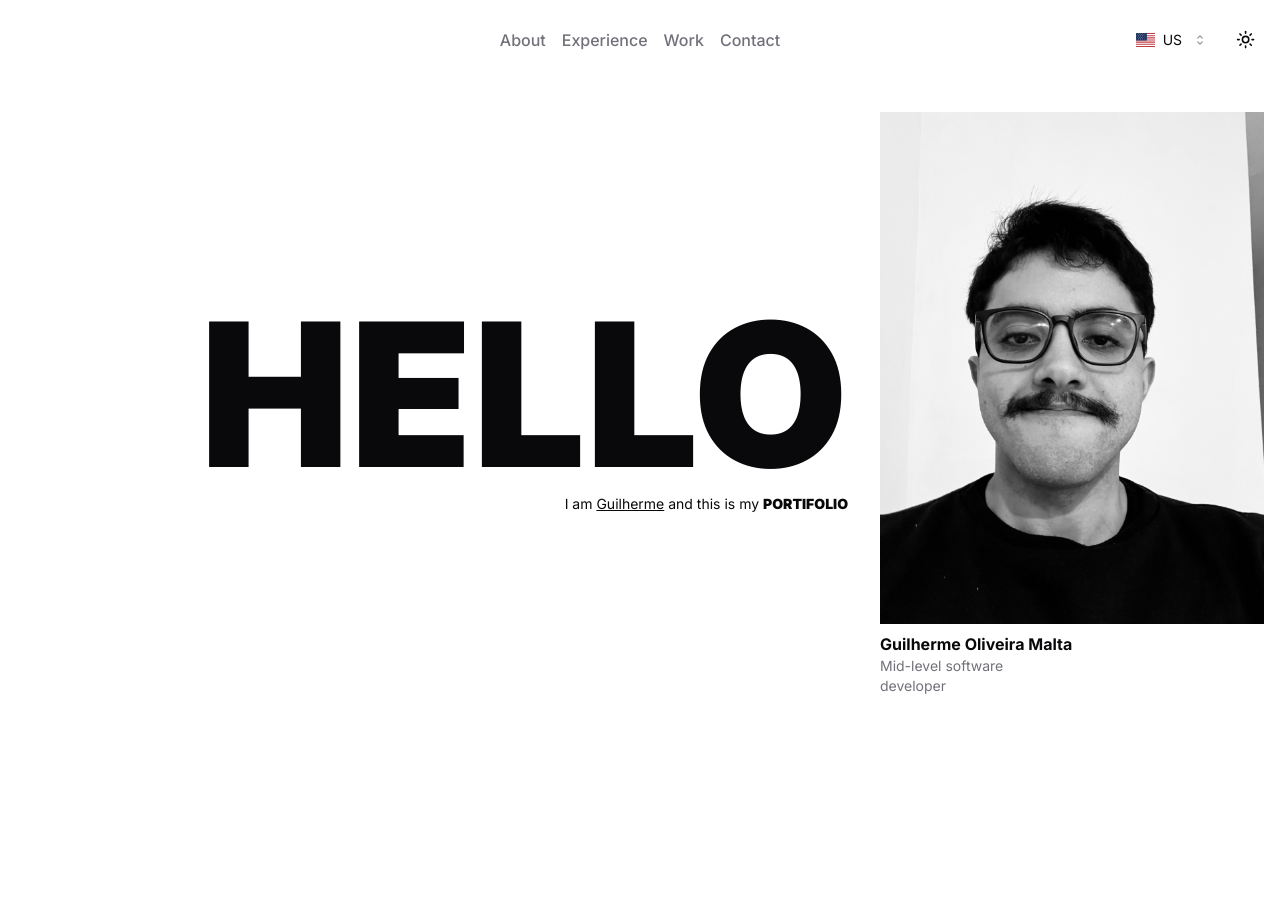
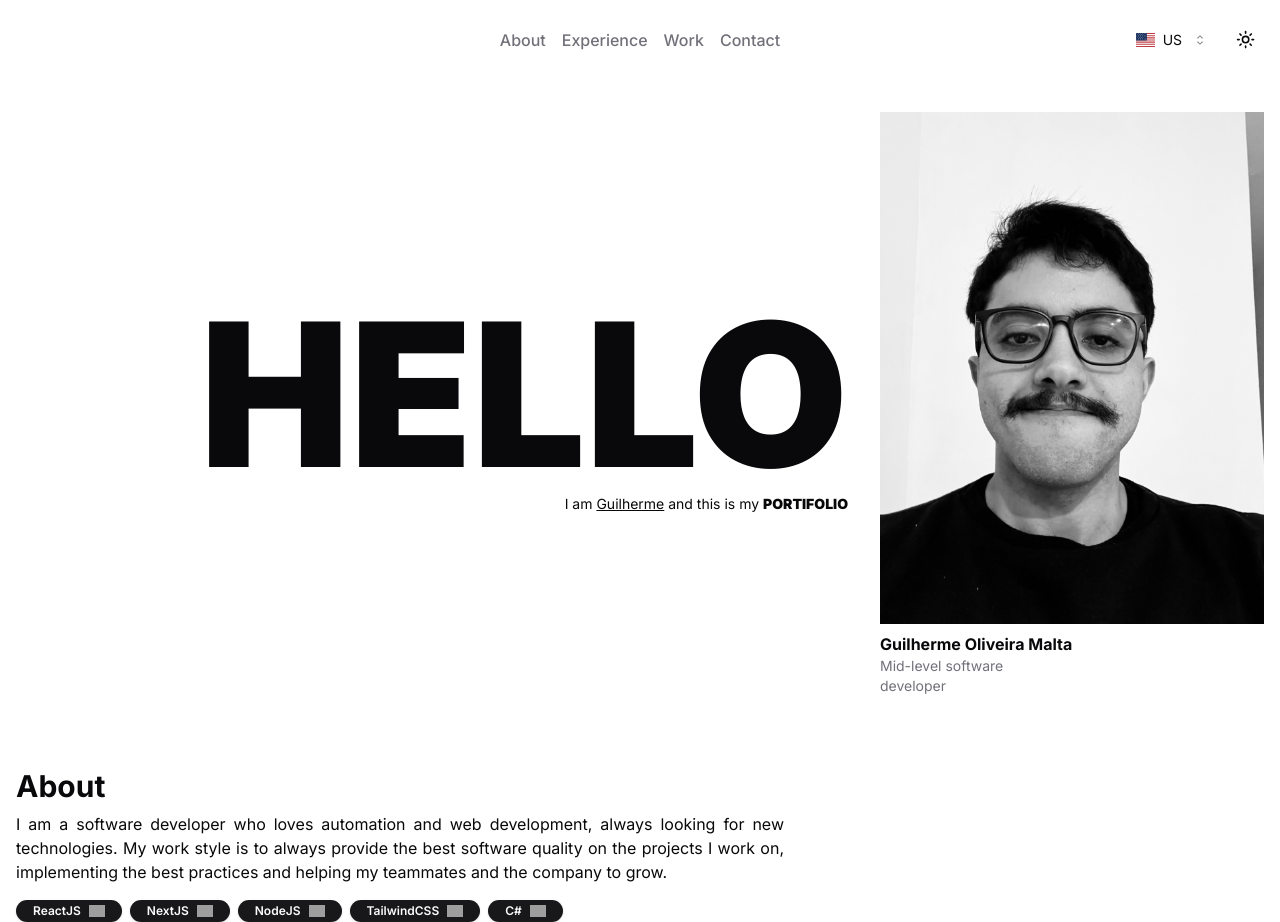
Before and after one commit to GuilhermeOM/portfolio, a React (Vite) app: page / in a window 1280 px wide. Before the commit the page ends 800 px from the top, so only its background shows below. Built offline with nearby package versions, Linux system fonts and the light colour scheme; grey boxes are pictures that could not be loaded.

Commit message:
add: about section and background blur on header

```diff
--- a/package.json
+++ b/package.json
@@ -4,7 +4,7 @@
   "version": "0.0.0",
   "type": "module",
   "scripts": {
-    "dev": "vite --host",
+    "dev": "vite",
     "build": "tsc && vite build",
     "lint": "eslint . --ext ts,tsx --report-unused-disable-directives --max-warnings 0",
     "preview": "vite preview",
@@ -27,6 +27,7 @@
     "lucide-react": "^0.383.0",
     "react": "^18.2.0",
     "react-dom": "^18.2.0",
+    "react-router-dom": "^6.23.1",
     "tailwind-merge": "^2.3.0",
     "tailwindcss-animate": "^1.0.7"
   },
--- a/src/app.tsx
+++ b/src/app.tsx
@@ -1,42 +1,12 @@
-import me from '@/assets/IMG_1522.jpg'
+import { RouterProvider } from 'react-router-dom'
 
-import Container from './components/container'
-import Header from './components/header/header'
 import { ThemeProvider } from './components/theme/theme-provider'
+import { router } from './routes'
 
 export default function App() {
   return (
     <ThemeProvider>
-      <Header />
-
-      <Container>
-        <main className="pt-8">
-          <section className="relative flex w-full flex-col items-center gap-8 sm:flex-row sm:justify-end">
-            <div className="flex flex-col gap-2 delay-150">
-              <div className="sm:text-right">
-                <h1 className="text-8xl font-black transition-all lg:text-[160px] xl:text-[200px]">HELLO</h1>
-                <p className="text-sm">
-                  I am{' '}
-                  <span>
-                    <a className="cursor-pointer underline" href="#about">
-                      Guilherme
-                    </a>
-                  </span>{' '}
-                  and this is my <span className="font-black">PORTIFOLIO</span>
-                </p>
-              </div>
-            </div>
-
-            <div>
-              <img src={me} alt="me" width={500} className="mb-2 w-80 sm:w-96" />
-              <div>
-                <h5 className="font-bold">Guilherme Oliveira Malta</h5>
-                <p className="w-40 text-sm text-muted-foreground">Mid-level software developer</p>
-              </div>
-            </div>
-          </section>
-        </main>
-      </Container>
+      <RouterProvider router={router} />
     </ThemeProvider>
   )
 }
--- a/src/components/header/header.tsx
+++ b/src/components/header/header.tsx
@@ -6,7 +6,7 @@ import LanguageSelect from './language-select'
 
 export default function Header() {
   return (
-    <header className="flex h-20 items-center p-4">
+    <header className="fixed z-10 flex h-20 w-full items-center bg-background/50 p-4 backdrop-blur-sm">
       <Container>
         <section className="mx-auto hidden h-full w-fit items-center justify-center sm:flex">
           <ul className="flex gap-4 font-medium text-[hsl(var(--muted-foreground))] [&_a]:cursor-pointer">
--- /dev/null
+++ b/src/components/ui/badge.tsx
@@ -0,0 +1,29 @@
+import { cva, type VariantProps } from 'class-variance-authority'
+import * as React from 'react'
+
+import { cn } from '@/lib/utils'
+
+const badgeVariants = cva(
+  'inline-flex items-center rounded-md border px-2.5 py-0.5 text-xs font-semibold transition-colors focus:outline-none focus:ring-2 focus:ring-ring focus:ring-offset-2',
+  {
+    variants: {
+      variant: {
+        default: 'border-transparent bg-primary text-primary-foreground shadow hover:bg-primary/80',
+        secondary: 'border-transparent bg-secondary text-secondary-foreground hover:bg-secondary/80',
+        destructive: 'border-transparent bg-destructive text-destructive-foreground shadow hover:bg-destructive/80',
+        outline: 'text-foreground',
+      },
+    },
+    defaultVariants: {
+      variant: 'default',
+    },
+  }
+)
+
+export interface BadgeProps extends React.HTMLAttributes<HTMLDivElement>, VariantProps<typeof badgeVariants> {}
+
+function Badge({ className, variant, ...props }: BadgeProps) {
+  return <div className={cn(badgeVariants({ variant }), className)} {...props} />
+}
+
+export { Badge }
--- /dev/null
+++ b/src/pages/_layouts/app.tsx
@@ -0,0 +1,18 @@
+import { Outlet } from 'react-router-dom'
+
+import Container from '@/components/container'
+import Header from '@/components/header/header'
+
+export default function AppLayout() {
+  return (
+    <div>
+      <Header />
+
+      <main className="pt-28">
+        <Container>
+          <Outlet />
+        </Container>
+      </main>
+    </div>
+  )
+}
--- /dev/null
+++ b/src/pages/app/home/home.tsx
@@ -0,0 +1,46 @@
+import me from '@/assets/IMG_1522.jpg'
+
+import StackList from './stack-list'
+
+export default function Home() {
+  return (
+    <div className="flex flex-col gap-8">
+      <section className="relative mb-10 flex w-full flex-col items-center gap-8 sm:flex-row sm:justify-end">
+        <div className="flex flex-col gap-2 delay-150">
+          <div className="sm:text-right">
+            <h1 className="text-8xl font-black transition-all lg:text-[160px] xl:text-[200px]">HELLO</h1>
+            <p className="text-sm">
+              I am{' '}
+              <span>
+                <a className="cursor-pointer underline" href="#about">
+                  Guilherme
+                </a>
+              </span>{' '}
+              and this is my <span className="font-black">PORTIFOLIO</span>
+            </p>
+          </div>
+        </div>
+        <div className="mx-auto sm:mx-0">
+          <img src={me} alt="me" width={500} className="mb-2 w-80 sm:w-96" />
+          <div>
+            <h5 className="font-bold">Guilherme Oliveira Malta</h5>
+            <p className="w-40 text-sm text-muted-foreground">Mid-level software developer</p>
+          </div>
+        </div>
+      </section>
+
+      <section id="about" className="max-w-3xl text-justify">
+        <div className="mb-4">
+          <h4 className="mb-2 text-3xl font-bold">About</h4>
+          <p>
+            I am a software developer who loves automation and web development, always looking for new technologies. My
+            work style is to always provide the best software quality on the projects I work on, implementing the best
+            practices and helping my teammates and the company to grow.
+          </p>
+        </div>
+
+        <StackList />
+      </section>
+    </div>
+  )
+}
--- /dev/null
+++ b/src/pages/app/home/stack-list.tsx
@@ -0,0 +1,44 @@
+import { Badge } from '@/components/ui/badge'
+
+export default function StackList() {
+  const stacklist = [
+    {
+      id: '0',
+      name: 'ReactJS',
+      logo: 'https://cdn.jsdelivr.net/gh/devicons/devicon@latest/icons/react/react-original.svg',
+    },
+    {
+      id: '1',
+      name: 'NextJS',
+      logo: 'https://cdn.jsdelivr.net/gh/devicons/devicon@latest/icons/nextjs/nextjs-original.svg',
+    },
+    {
+      id: '2',
+      name: 'NodeJS',
+      logo: 'https://cdn.jsdelivr.net/gh/devicons/devicon@latest/icons/nodejs/nodejs-original.svg',
+    },
+    {
+      id: '3',
+      name: 'TailwindCSS',
+      logo: 'https://cdn.jsdelivr.net/gh/devicons/devicon@latest/icons/tailwindcss/tailwindcss-original.svg',
+    },
+    {
+      id: '4',
+      name: 'C#',
+      logo: 'https://cdn.jsdelivr.net/gh/devicons/devicon@latest/icons/csharp/csharp-original.svg',
+    },
+  ]
+
+  return (
+    <ul className="flex flex-wrap gap-2">
+      {stacklist.map((stack) => (
+        <li key={stack.id}>
+          <Badge className="flex w-fit gap-2 rounded-full px-4 py-0.5">
+            <p>{stack.name}</p>
+            <img src={stack.logo} alt={`${stack.name} logo`} width={16} />
+          </Badge>
+        </li>
+      ))}
+    </ul>
+  )
+}
--- /dev/null
+++ b/src/routes.tsx
@@ -0,0 +1,17 @@
+import { createBrowserRouter } from 'react-router-dom'
+
+import AppLayout from './pages/_layouts/app'
+import Home from './pages/app/home/home'
+
+export const router = createBrowserRouter([
+  {
+    path: '/',
+    element: <AppLayout />,
+    children: [
+      {
+        path: '/',
+        element: <Home />,
+      },
+    ],
+  },
+])
```
Also changed, not shown: 1 other file (tests, documents, lock files or other folders).
